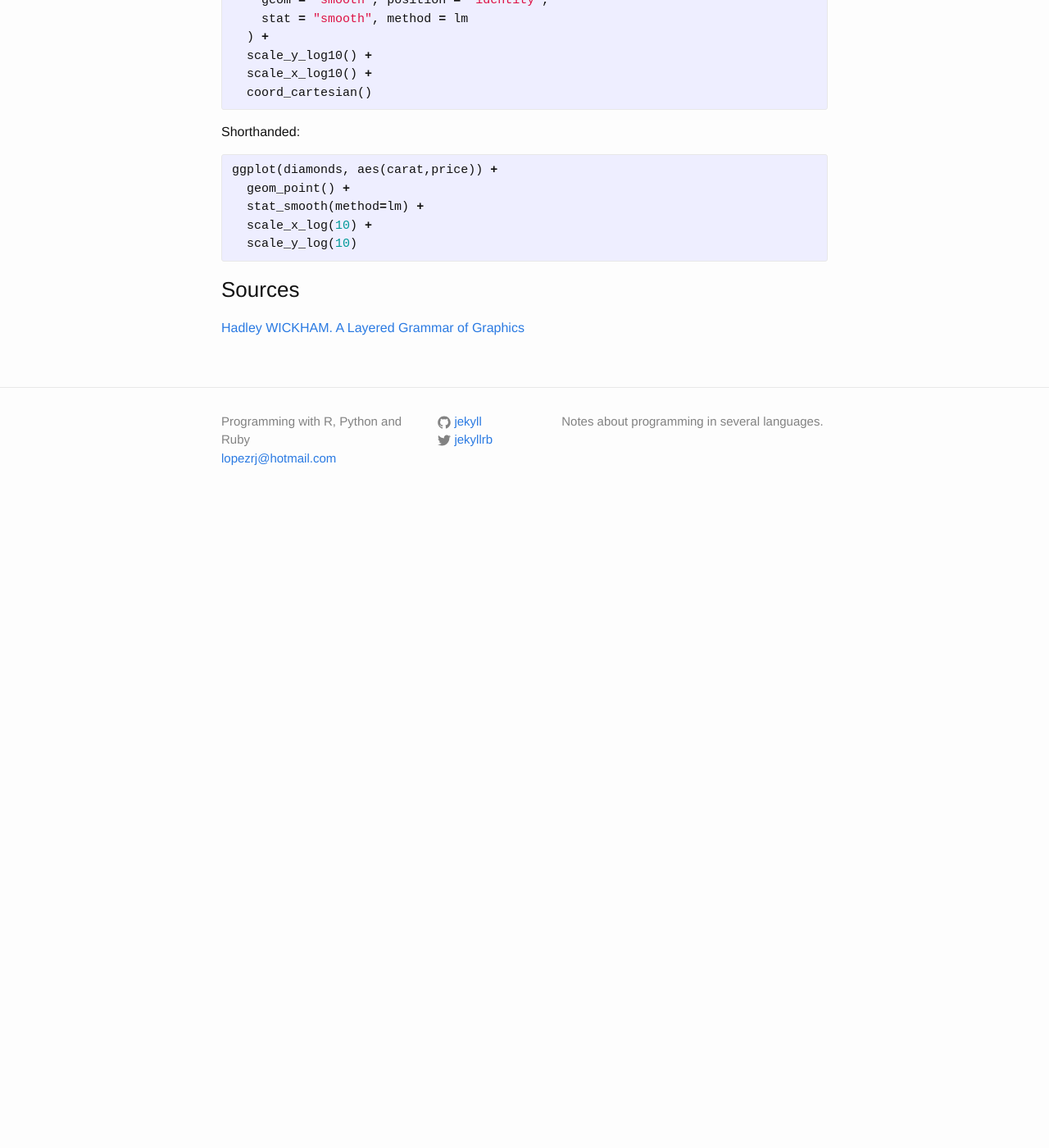
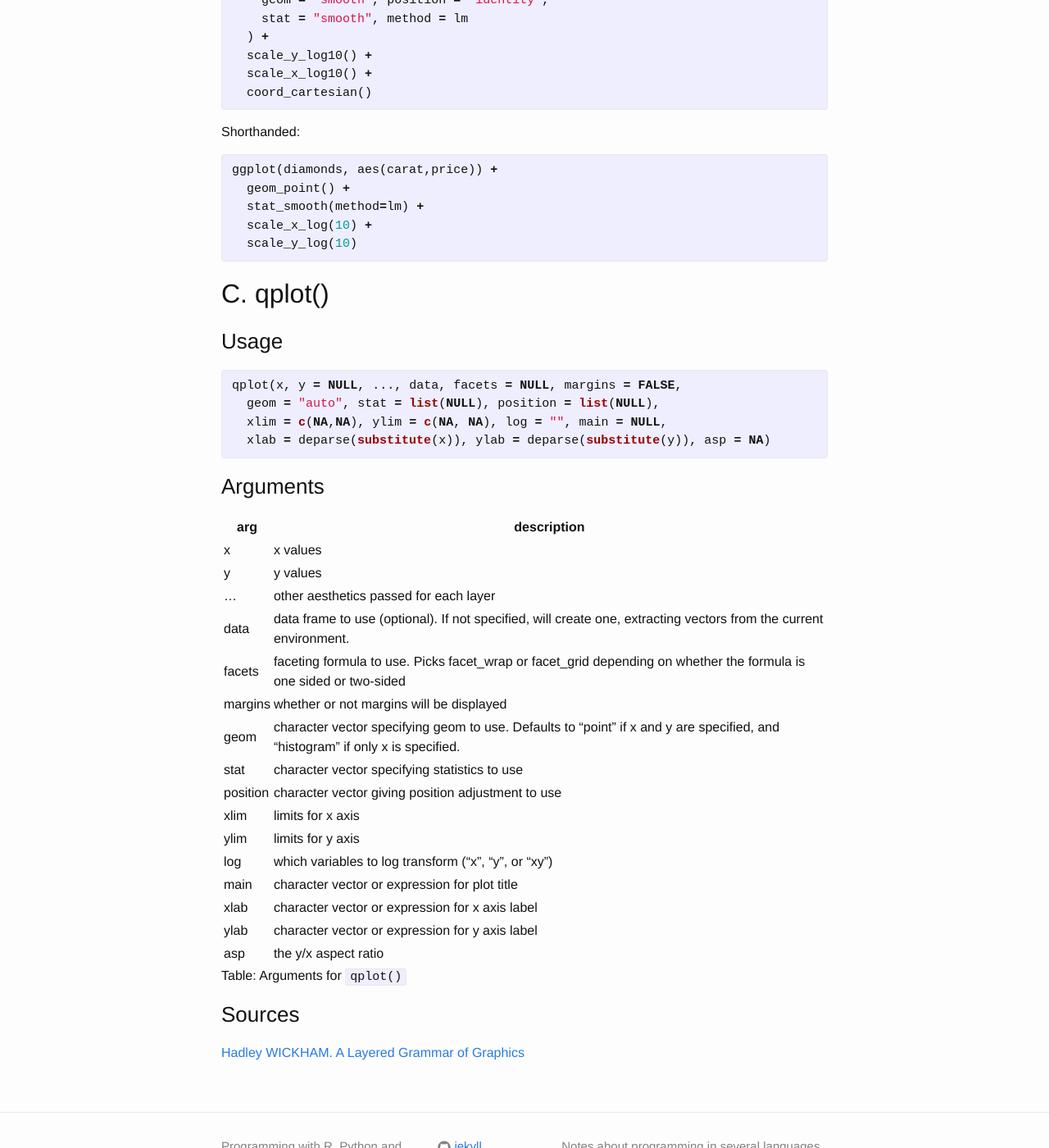
Before and after one commit to lopezrj/lopezrj.github.io, a Jekyll site: the page built from _posts/2014-12-29-ggplot2.markdown, in a window 1280 px wide and 1400 px high, scrolled down 1674 px. Shown: the whole window at 82% size. Built offline with Jekyll 4.4.1, drawn with Linux system fonts in a browser that asks for light colours; before the commit the page ends 2304 px from its top, so only the background shows below that.

Commit message:
ggplot added

```diff
--- a/_posts/2014-12-29-ggplot2.markdown
+++ b/_posts/2014-12-29-ggplot2.markdown
@@ -71,6 +71,41 @@ ggplot(diamonds, aes(carat,price)) +
   scale_y_log(10)
 {% endhighlight %}
 
+
+## C. qplot()
+
+### Usage
+
+{% highlight r %}
+qplot(x, y = NULL, ..., data, facets = NULL, margins = FALSE,
+  geom = "auto", stat = list(NULL), position = list(NULL),
+  xlim = c(NA,NA), ylim = c(NA, NA), log = "", main = NULL,
+  xlab = deparse(substitute(x)), ylab = deparse(substitute(y)), asp = NA)
+{% endhighlight %}
+
+### Arguments
+
+arg | description
+--- | -----
+x  | x values
+y   | y values
+... | other aesthetics passed for each layer
+data	| data frame to use (optional). If not specified, will create one, extracting vectors from the current environment.
+facets | faceting formula to use. Picks facet_wrap or facet_grid depending on whether the formula is one sided or two-sided
+margins	| whether or not margins will be displayed
+geom | character vector specifying geom to use. Defaults to "point" if x and y are specified, and "histogram" if only x is specified.
+stat | character vector specifying statistics to use
+position | character vector giving position adjustment to use
+xlim	| limits for x axis
+ylim | limits for y axis
+log | which variables to log transform ("x", "y", or "xy")
+main | character vector or expression for plot title
+xlab |	character vector or expression for x axis label
+ylab | character vector or expression for y axis label
+asp	| the y/x aspect ratio
+
+Table: Arguments for `qplot()`
+
 ### Sources
 
 [Hadley WICKHAM. A Layered Grammar of Graphics](http://vita.had.co.nz/papers/layered-grammar.pdf)
```
